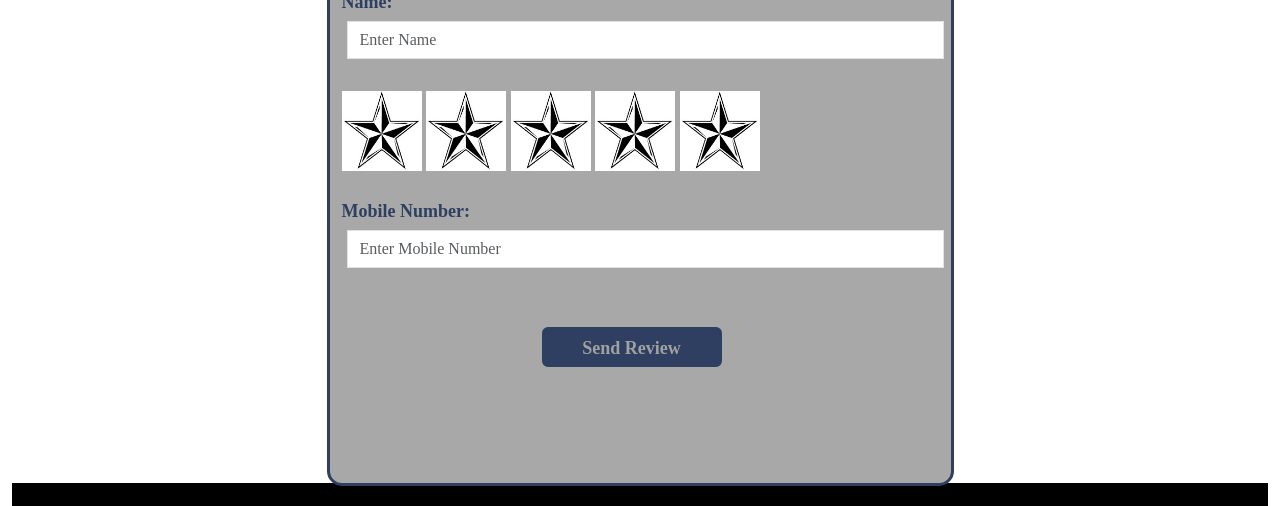
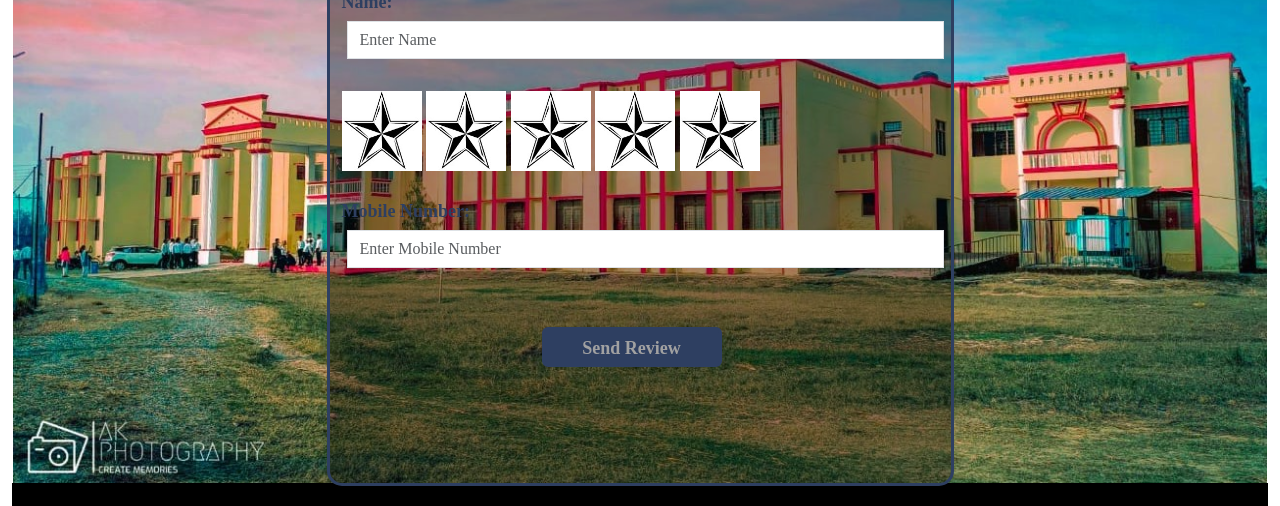
Before and after one commit to SurajGupta89/mmitbansisiddharthnagar1.github.io, a plain HTML site: page review.html in a window 1280 px wide. Shown: the part 192-698 px from the top of the page. Drawn offline with nearby package versions, Linux system fonts and the light colour scheme.

Commit message:
Update review.html

```diff
--- a/review.html
+++ b/review.html
@@ -346,7 +346,7 @@ margin-right:auto;
       </nav><br><br>
 <!----- start reviwe code----->
 <div class="container-fluid">
-<div class="row" style="background-size: 100% 100%;margin-top: 10px; margin-left:1px; margin-right: 1px;min-height: 620px; background-image:url('img\MAIN.jpg');">
+<div class="row" style="background-size: 100% 100%;margin-top: 10px; margin-left:1px; margin-right: 1px;min-height: 620px; background-image:url('MAIN.jpg');">
     <div class="col-sm-3"></div>
     <div class="col-sm-6" style="min-height:300px;background:rgba(1.5,0.5,0.5,0.34);border:solid #2e3f61 3px;
          border-radius: 15px;
```
